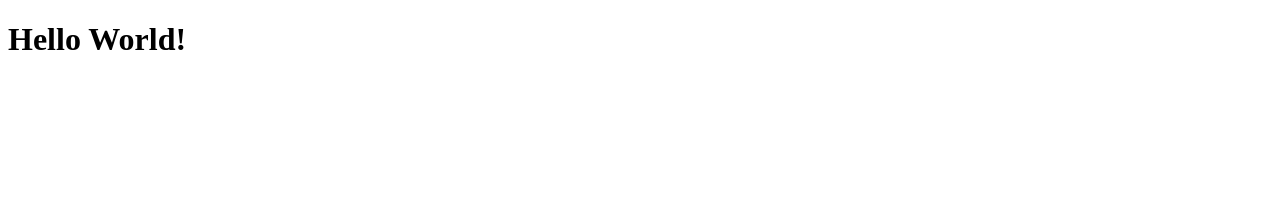
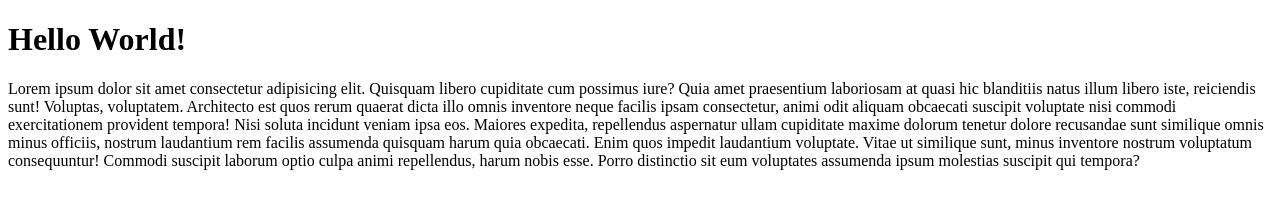
Before and after one commit to paridhishah96/pull-request-fun, a plain HTML site: page index.html in a window 1280 px wide. Drawn offline with Linux system fonts and the light colour scheme.

Commit message:
my-feature-branch initial commit

```diff
--- a/index.html
+++ b/index.html
@@ -8,5 +8,9 @@
 </head>
 <body>
     <h1>Hello World!</h1>
+    <p>Lorem ipsum dolor sit amet consectetur adipisicing elit. Quisquam libero cupiditate cum possimus iure? Quia amet praesentium laboriosam at quasi hic blanditiis natus illum libero iste, reiciendis sunt! Voluptas, voluptatem.
+    Architecto est quos rerum quaerat dicta illo omnis inventore neque facilis ipsam consectetur, animi odit aliquam obcaecati suscipit voluptate nisi commodi exercitationem provident tempora! Nisi soluta incidunt veniam ipsa eos.
+    Maiores expedita, repellendus aspernatur ullam cupiditate maxime dolorum tenetur dolore recusandae sunt similique omnis minus officiis, nostrum laudantium rem facilis assumenda quisquam harum quia obcaecati. Enim quos impedit laudantium voluptate.
+    Vitae ut similique sunt, minus inventore nostrum voluptatum consequuntur! Commodi suscipit laborum optio culpa animi repellendus, harum nobis esse. Porro distinctio sit eum voluptates assumenda ipsum molestias suscipit qui tempora?</p>
 </body>
 </html>
```
